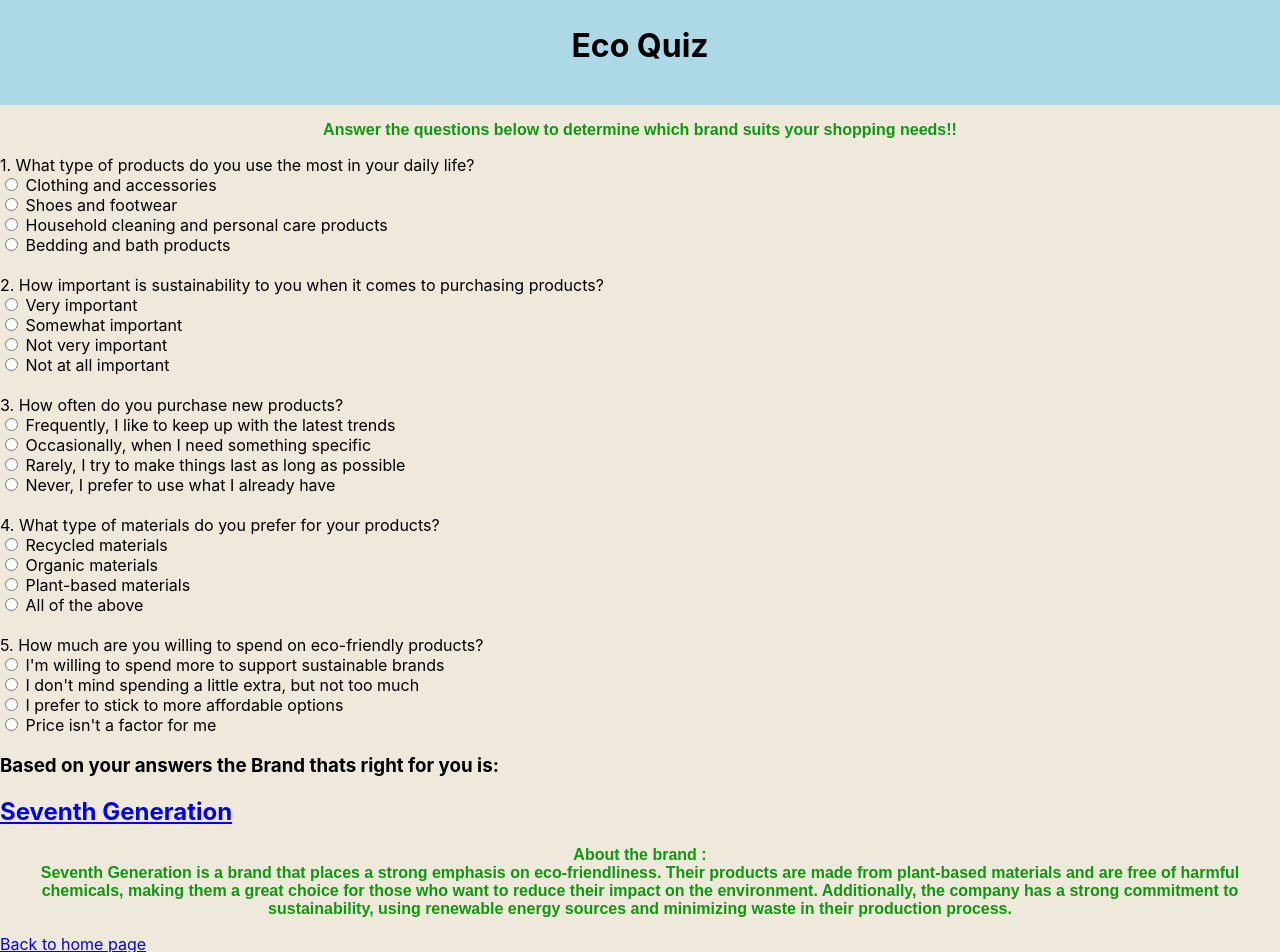
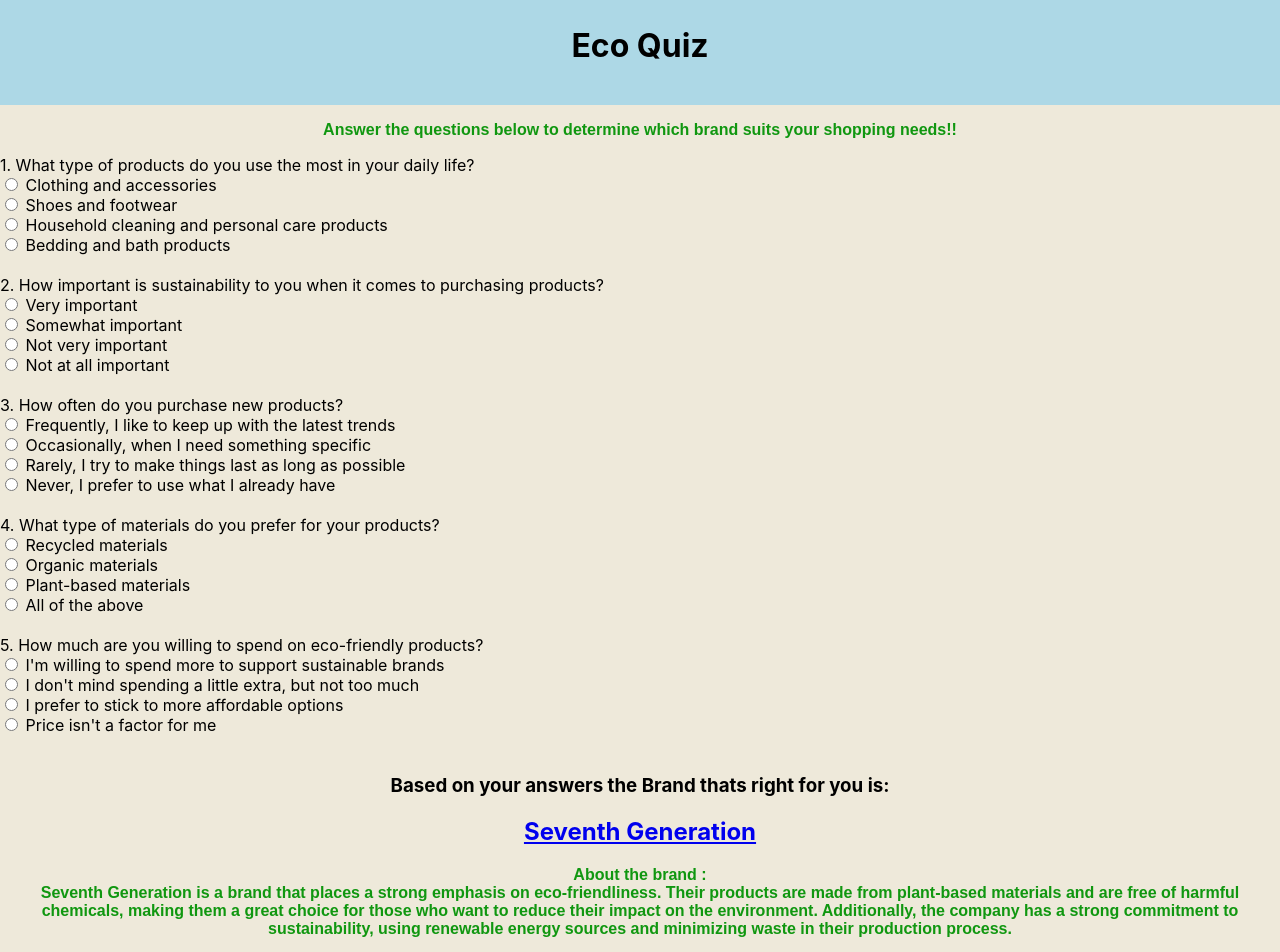
Before and after one commit to andym1125/eco-bit-by-bit, a React (Create React App) app in the folder packages/client/: page /quiz in a window 1280 px wide. Shown: the top 952 px of the page. Built offline with nearby package versions, Linux system fonts and the light colour scheme.

Commit message:
Update Quiz.css

```diff
--- a/packages/client/src/components/quiz/Quiz.css
+++ b/packages/client/src/components/quiz/Quiz.css
@@ -11,6 +11,15 @@
     font-family: sans-serif;
     color: rgb(16, 151, 16);
     font-weight: bold;
+}
+
+.Answer-text {
+  text-align: center;
+}
+
+.Center {
+  padding-top: 20px;
+  text-align: center;
 }
 
 .choice-container {
```
